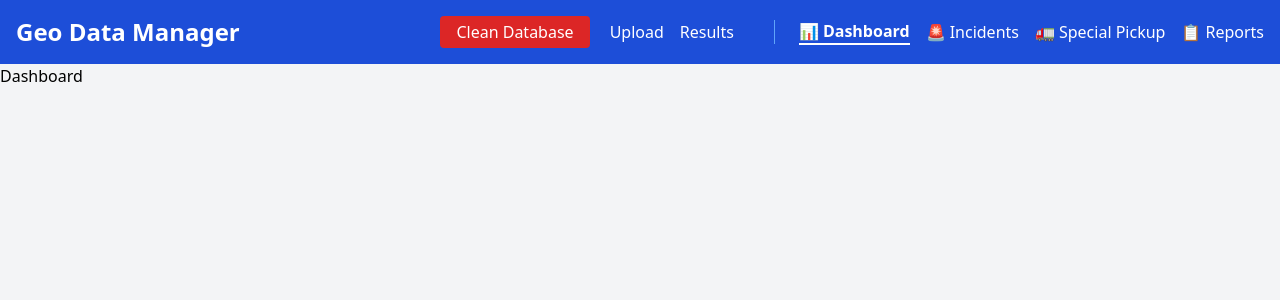
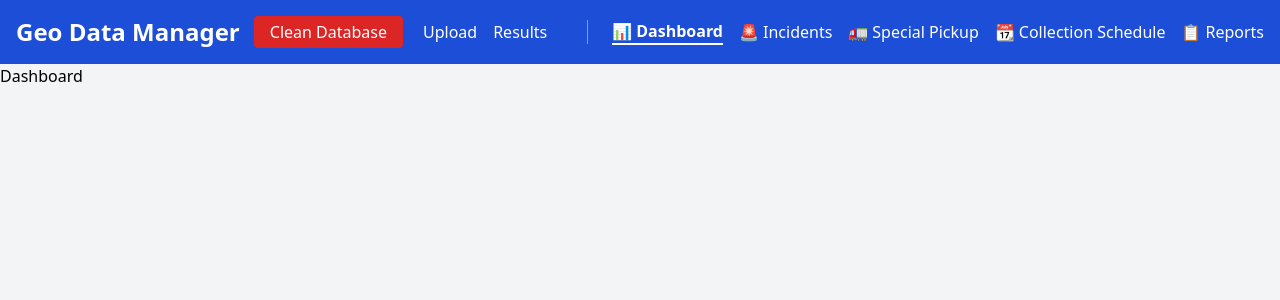
Before and after one commit to MaweuPaul/GIS-ML-WasteNetwork, a React (Vite) app in the folder FRONTEND/: page / in a window 1280 px wide. Shown: the top 300 px of the page. Built offline with nearby package versions, Linux system fonts and the light colour scheme.

Commit message:
update navbar.jsx

```diff
--- a/FRONTEND/src/components/navbar.jsx
+++ b/FRONTEND/src/components/navbar.jsx
@@ -1,33 +1,48 @@
+// components/Navbar.jsx
 import { useNavigate } from 'react-router-dom';
 import React from 'react';
 
 const Navbar = ({ activePage, setActivePage, handleCleanDatabase }) => {
   const navigate = useNavigate();
 
+  const navItems = [
+    { id: 'upload', label: 'Upload', icon: null, group: 'main' },
+    { id: 'results', label: 'Results', icon: null, group: 'main' },
+    { id: 'dashboard', label: 'Dashboard', icon: '📊', group: 'management' },
+    { id: 'incidents', label: 'Incidents', icon: '🚨', group: 'management' },
+    {
+      id: 'special-pickup',
+      label: 'Special Pickup',
+      icon: '🚛',
+      group: 'management',
+    },
+    {
+      id: 'collection-schedule',
+      label: 'Collection Schedule',
+      icon: '📆',
+      group: 'management',
+    },
+    { id: 'reports', label: 'Reports', icon: '📋', group: 'management' },
+  ];
+
   const handleNavigation = (page) => {
     setActivePage(page);
-    switch (page) {
-      case 'upload':
-        navigate('/upload');
-        break;
-      case 'results':
-        navigate('/results');
-        break;
-      case 'incidents':
-        navigate('/incidents');
-        break;
-      case 'dashboard':
-        navigate('/dashboard');
-        break;
-      case 'reports':
-        navigate('/reports');
-      case 'special-pickup':
-        navigate('/special-pickup');
-        break;
-      default:
-        navigate('/');
-    }
+    // Use template literals for better readability
+    navigate(`/${page === 'dashboard' ? '' : page}`);
   };
+
+  const renderNavButton = (item) => (
+    <button
+      key={item.id}
+      onClick={() => handleNavigation(item.id)}
+      className={`flex items-center ${
+        activePage === item.id ? 'font-bold border-b-2 border-white' : ''
+      }`}
+    >
+      {item.icon && <span className="mr-1">{item.icon}</span>}
+      {item.label}
+    </button>
+  );
 
   return (
     <nav className="bg-blue-700 text-white p-4 fixed top-0 left-0 right-0 z-10">
@@ -35,86 +50,32 @@ const Navbar = ({ activePage, setActivePage, handleCleanDatabase }) => {
         <h1 className="text-2xl font-bold">Geo Data Manager</h1>
 
         <div className="flex items-center space-x-6">
-          {/* Original Buttons */}
+          {/* Main Group */}
           <div className="flex items-center">
             <button
               onClick={handleCleanDatabase}
-              className="mr-5 py-1 px-4 bg-red-600 text-white rounded hover:bg-red-700 focus:outline-none focus:ring-2 focus:ring-red-500 focus:ring-opacity-50"
+              className="mr-5 py-1 px-4 bg-red-600 text-white rounded hover:bg-red-700
+                focus:outline-none focus:ring-2 focus:ring-red-500 focus:ring-opacity-50"
             >
               Clean Database
             </button>
-            <button
-              onClick={() => handleNavigation('upload')}
-              className={`mr-4 ${
-                activePage === 'upload'
-                  ? 'font-bold border-b-2 border-white'
-                  : ''
-              }`}
-            >
-              Upload
-            </button>
-            <button
-              onClick={() => handleNavigation('results')}
-              className={`mr-4 ${
-                activePage === 'results'
-                  ? 'font-bold border-b-2 border-white'
-                  : ''
-              }`}
-            >
-              Results
-            </button>
+            {navItems
+              .filter((item) => item.group === 'main')
+              .map((item) => (
+                <div key={item.id} className="mr-4">
+                  {renderNavButton(item)}
+                </div>
+              ))}
           </div>
 
           {/* Divider */}
           <div className="h-6 w-px bg-blue-400"></div>
 
-          {/* Incident Management Buttons */}
+          {/* Management Group */}
           <div className="flex items-center space-x-4">
-            <button
-              onClick={() => handleNavigation('dashboard')}
-              className={`flex items-center ${
-                activePage === 'dashboard'
-                  ? 'font-bold border-b-2 border-white'
-                  : ''
-              }`}
-            >
-              <span className="mr-1">📊</span>
-              Dashboard
-            </button>
-
-            <button
-              onClick={() => handleNavigation('incidents')}
-              className={`flex items-center ${
-                activePage === 'incidents'
-                  ? 'font-bold border-b-2 border-white'
-                  : ''
-              }`}
-            >
-              <span className="mr-1">🚨</span>
-              Incidents
-            </button>
-            <button
-              onClick={() => handleNavigation('special-pickup')}
-              className={`flex items-center ${
-                activePage === 'special-pickup'
-                  ? 'font-bold border-b-2 border-white'
-                  : ''
-              }`}
-            >
-              <span className="mr-1">🚛</span>
-              Special Pickup
-            </button>
-            <button
-              onClick={() => handleNavigation('reports')}
-              className={`flex items-center ${
-                activePage === 'reports'
-                  ? 'font-bold border-b-2 border-white'
-                  : ''
-              }`}
-            >
-              <span className="mr-1">📋</span>
-              Reports
-            </button>
+            {navItems
+              .filter((item) => item.group === 'management')
+              .map(renderNavButton)}
           </div>
         </div>
       </div>
```
